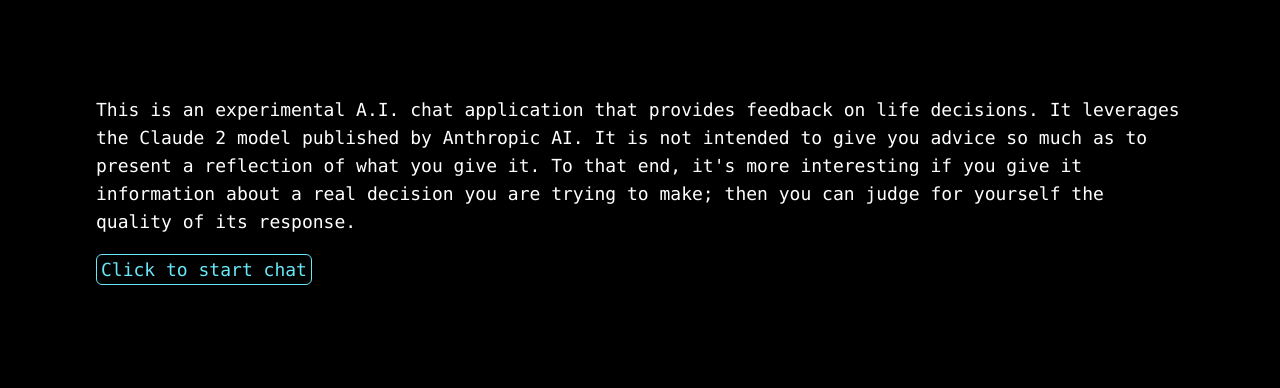
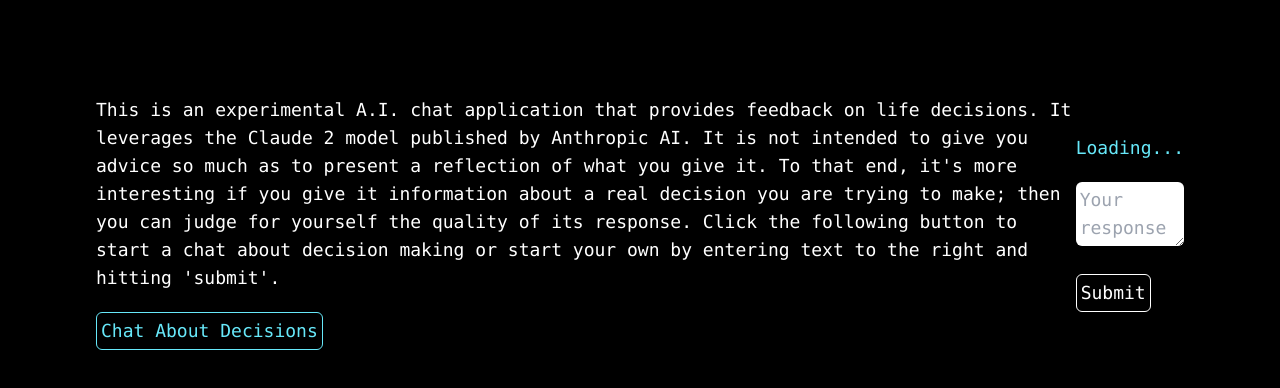
Before and after one commit to jonahlipsky/decision-chat-poc, a Next.js app in the folder chatpoc-frontend/: page / in a window 1280 px wide. Shown: the top 388 px of the page. Built offline with nearby package versions, Linux system fonts and the light colour scheme.

Commit message:
updates to allow for any convo

```diff
--- a/chatpoc-frontend/app/chat/page.tsx
+++ b/chatpoc-frontend/app/chat/page.tsx
@@ -3,6 +3,7 @@
 import { useEffect, useState } from "react";
 import { startChat, continueChat } from "../utilities";
 import { ICompletionWithFulltext } from "@/app/types";
+import { getInitialPrompt } from "../actions";
 
 export default function Chat() {
   const defaultAllTextState: string[] = ["Loading..."];
--- a/chatpoc-frontend/app/page.tsx
+++ b/chatpoc-frontend/app/page.tsx
@@ -1,8 +1,115 @@
+"use client"
 import Link from "next/link";
+import { useEffect, useState } from "react";
+import { startChat, continueChat } from "./utilities";
+import { ICompletionWithFulltext } from "@/app/types";
+import { getInitialPrompt } from "./actions";
+
 
 export default function Home() {
-  return <div>
-    <p className="mb-5">This is an experimental A.I. chat application that provides feedback on life decisions. It leverages the Claude 2 model published by Anthropic AI. It is not intended to give you advice so much as to present a reflection of what you give it. To that end, it&apos;s more interesting if you give it information about a real decision you are trying to make;  then you can judge for yourself the quality of its response.</p>
-    <Link className="border border-cyan-300 p-1 rounded-md text-cyan-300" href="/chat">Click to start chat</Link>
+  const defaultAllTextState: string[] = ["Loading..."];
+
+  const [errorMessage, setErrorMessage] = useState("");
+  const [fullConversation, setFullConversation] = useState("");
+  const [alltext, setAllText] = useState(defaultAllTextState);
+  const [userInput, setUserInput] = useState("");
+  const [status, setStatus] = useState("typing"); // typing, submitted, submitting, error
+  const [decisionChat, setDecisionChat] = useState(false)
+
+  function handleSubmitResponse(e: React.MouseEvent<HTMLButtonElement>) {
+    e.preventDefault();
+    if (userInput.length > 0) {
+      setErrorMessage("");
+      setStatus("submitted");
+    }
+  }
+
+  function splitConversation(fullText: string): string[] {
+    const pairs = fullText.split("\n\nHuman:");
+    const result: string[] = [];
+    // need to handle the first one which won't split on the sequence
+    pairs.forEach((pair, idx) => {
+      if (idx == 0) {
+        pair = pair.replace("Human:", "System Prompt:")
+      } else {
+        pair = "Human:" + pair;
+      }
+      const separatedReqResp = pair.split("\n\nAssistant:");
+      result.push(separatedReqResp[0]);
+      result.push("Assistant:" + separatedReqResp[1]);
+    });
+    return result;
+  }
+
+  // useEffect(() => {
+  //   startChat().then(function (response: ICompletionWithFulltext) {
+  //     const splitFulltext = splitConversation(response.fullText);
+  //     setAllText([...splitFulltext]);
+  //     setFullConversation(response.fullText);
+  //   });
+  // }, []);
+
+  async function startNewChat(){
+    setDecisionChat(true)
+    startChat().then(function (response: ICompletionWithFulltext) {
+      const splitFulltext = splitConversation(response.fullText);
+      setAllText([...splitFulltext]);
+      setFullConversation(response.fullText);
+    });
+  }
+
+  useEffect(() => {
+    if (status == "submitted") {
+      setStatus("submitting");
+      const nextPrompt = fullConversation + "\n\nHuman: " + userInput;
+      continueChat(nextPrompt).then(function (
+        response: ICompletionWithFulltext
+      ) {
+        if (response.message) {
+          setErrorMessage(response.message);
+          setStatus("error");
+        } else {
+          const splitFulltext = splitConversation(response.fullText);
+          setUserInput("");
+          setAllText([...splitFulltext]);
+          setFullConversation(response.fullText);
+          setStatus("typing");
+        }
+      });
+    }
+  }, [status]);
+  return <><div>
+    <p className="mb-5">This is an experimental A.I. chat application that provides feedback on life decisions. It leverages the Claude 2 model published by Anthropic AI. It is not intended to give you advice so much as to present a reflection of what you give it. To that end, it&apos;s more interesting if you give it information about a real decision you are trying to make;  then you can judge for yourself the quality of its response. Click the following button to start a chat about decision making or start your own by entering text to the right and hitting 'submit'.</p>
+    <button disabled={decisionChat} className="border border-cyan-300 p-1 rounded-md text-cyan-300" onClick={startNewChat}>Chat About Decisions</button>
   </div>
+  <div>
+      {alltext.map((text, id) => {
+        const color = id % 2 == 0 ? "text-cyan-300" : "text-rose-300";
+        return (
+          <p className={"mb-5 " + color} key={id}>
+            {text}
+          </p>
+        );
+      })}
+      {status === "error" && (
+        <p className="text-red-500 mb-5">{errorMessage}</p>
+      )}
+      <textarea
+        className="text-black w-full mb-5 rounded-md p-1"
+        disabled={status === "submitted" || status === "submitting"}
+        placeholder="Your response here..."
+        value={userInput}
+        onChange={(ev: React.ChangeEvent<HTMLTextAreaElement>): void =>
+          setUserInput(ev.target.value)
+        }
+      />
+      <button
+        className="border rounded-md border-white p-1"
+        disabled={status === "submitted" || status === "submitting"}
+        onClick={handleSubmitResponse}
+      >
+        Submit
+      </button>
+    </div>
+  </>
 }
--- a/chatpoc-frontend/app/utilities.tsx
+++ b/chatpoc-frontend/app/utilities.tsx
@@ -1,6 +1,6 @@
 "use client";
 import { IClaudeCompletion, ICompletionWithFulltext } from "@/app/types";
-import { getInitialPrompt, getApiEndpoint, getApiKey } from "./actions";
+import { getInitialPrompt, getApiEndpoint } from "./actions";
 
 export async function startChat() {
   const initialPrompt = await getInitialPrompt();
@@ -9,7 +9,7 @@
 
 export async function continueChat(prompt: string) {
   const apiUrl = await getApiEndpoint();
-  const apiKey = await getApiKey();
+  // const apiKey = await getApiKey();
   const url: URL = new URL(apiUrl);
   const modelPrompt = JSON.stringify({
     prompt: prompt + "\n\nAssistant:",
@@ -19,7 +19,7 @@
     method: "POST",
     headers: {
       "Content-Type": "application/json",
-      "X-Api-Key": apiKey
+      // "X-Api-Key": apiKey
     },
     body: modelPrompt,
   })
```
